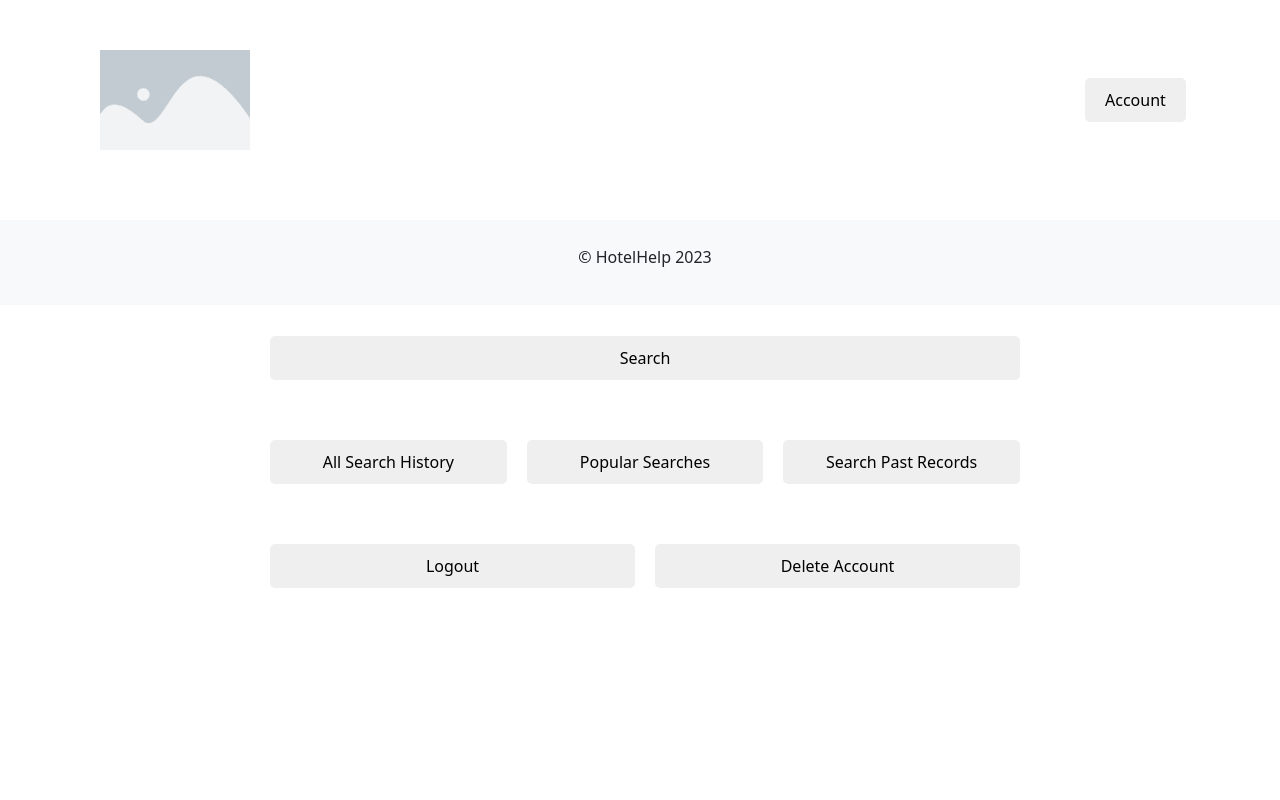
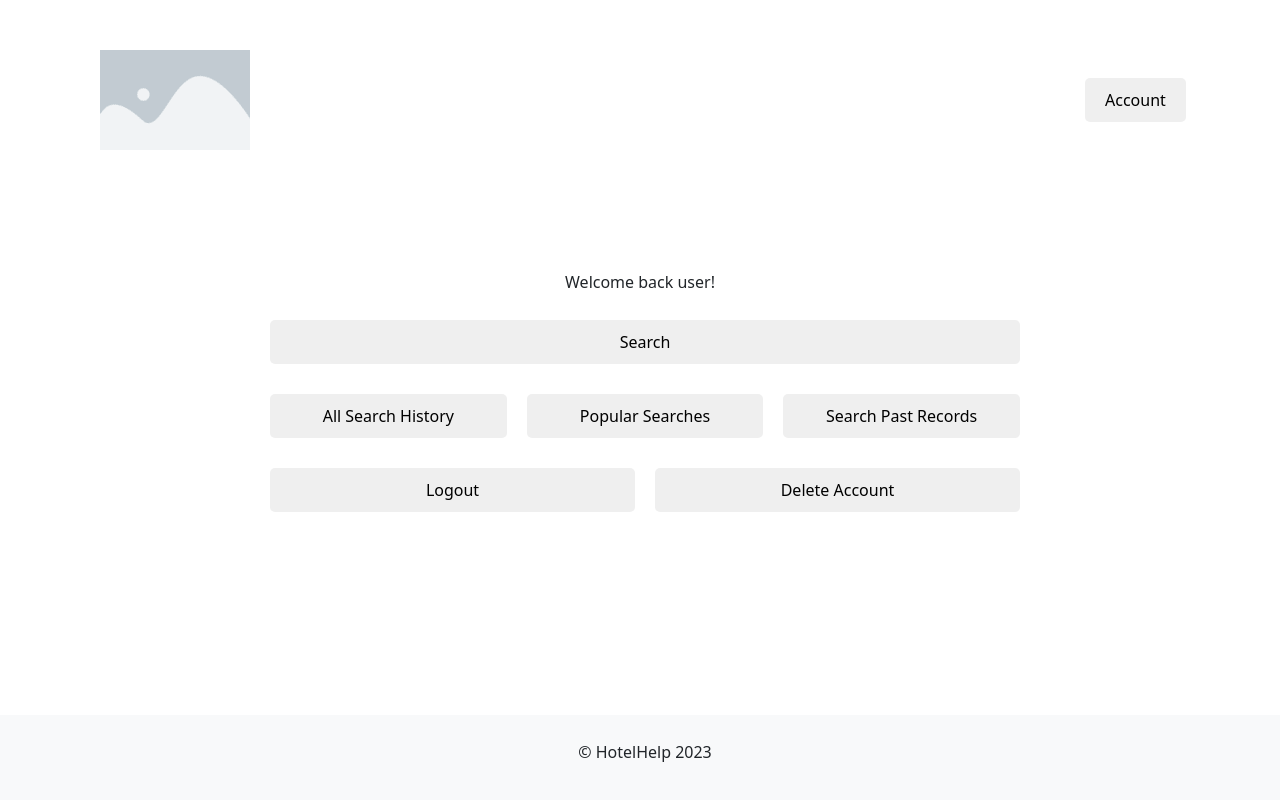
Before and after one commit to mathusathiru/destinations, a Flask app: page /account.html in a window 1280 px wide. Run offline with Flask 3, Linux system fonts and the light colour scheme; a user stored in the database is signed in.

Commit message:
Update CSS for footer

```diff
--- a/static/account.css
+++ b/static/account.css
@@ -1,24 +1,36 @@
 @import url("base.css");
+
+body, .site-footer {
+    display: flex;
+    flex-direction: column;
+    min-height: 100vh;
+}
 
 #user-container {
     width: 750px;
-    position: absolute;
-    top: 50%;
-    left: 50%;
-    transform: translate(-50%, -50%);
+    margin: 50px auto;
+    flex-grow: 1;
 }
 
 #user-container div {
-    margin-top: 50px;
+    margin-top: 20px;
 }
 
 #user-container button {
     width: 100%;
-  }
+}
 
-  #history-buttons,
-  #user-buttons {
+#user-message p {
+  text-align: center;
+}
+
+#user-message {
+  height: 25px;
+}
+
+#history-buttons,
+#user-buttons {
     display: grid;
     grid-template-columns: repeat(auto-fit, minmax(150px, 1fr));
     grid-gap: 20px;
-  }
+}
--- a/static/user.css
+++ b/static/user.css
@@ -70,4 +70,5 @@ input[type="password"] {
 
 [type="submit"] {
     margin-top: 20px;
+    margin-bottom: 65px;
   }
```
Also changed, not shown: static/index.css (+10 -4 lines).
